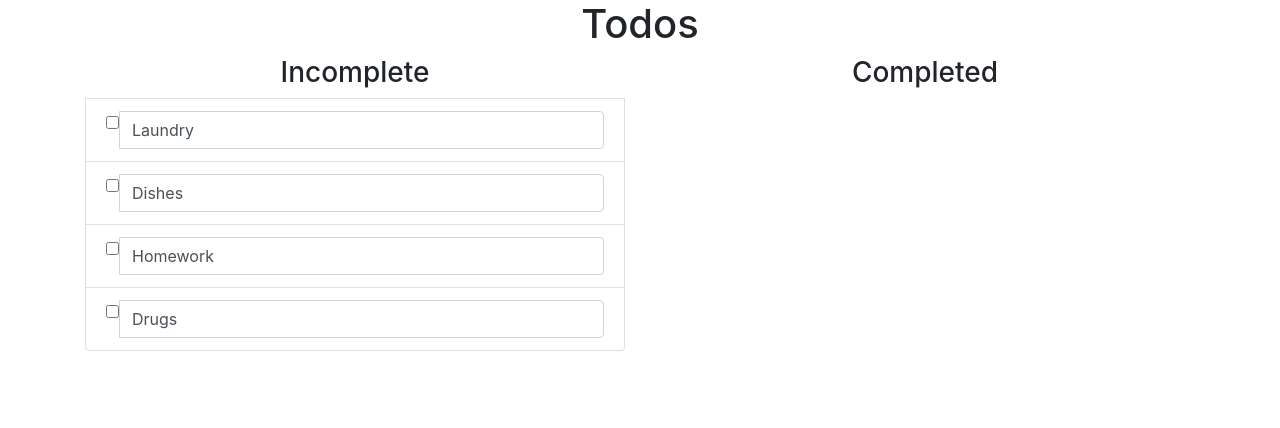
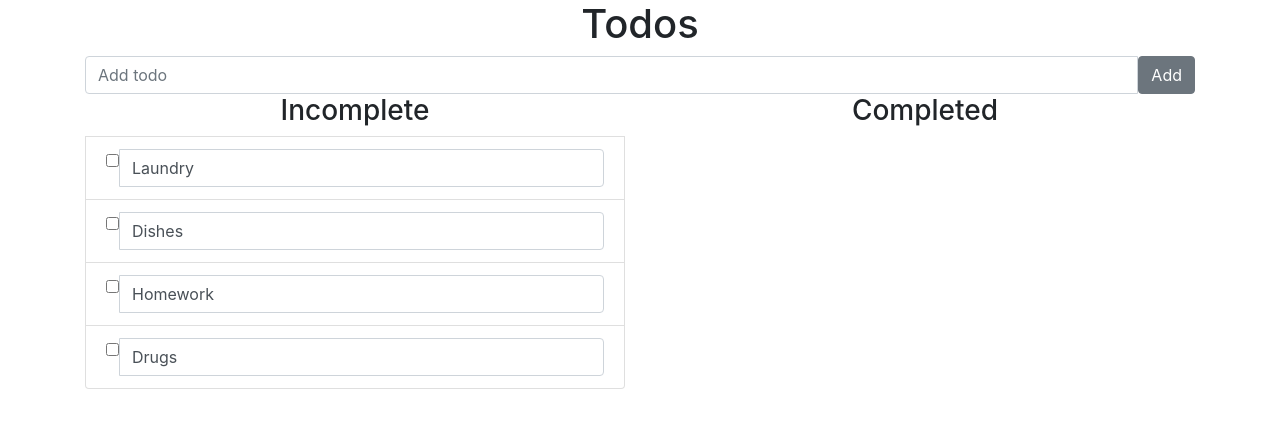
Before and after one commit to d-levin/angular2-todo-app, an Angular app: page / in a window 1280 px wide. Shown: the top 428 px of the page. Built offline with nearby package versions, Linux system fonts and the light colour scheme.

Commit message:
Add support for creating a new todo

```diff
--- a/src/app/app.component.html
+++ b/src/app/app.component.html
@@ -1,5 +1,19 @@
 <div class="container">
   <h1 class="text-center">Todos</h1>
+
+  <div class="input-group">
+    <input
+      type="text"
+      class="form-control"
+      placeholder="Add todo"
+      aria-label="Add todo"
+      [(ngModel)]="task"
+      required
+    >
+    <span class="input-group-btn">
+      <button class="btn btn-secondary" type="button" (click)="add()">Add</button>
+    </span>
+  </div>
 
   <div class="row">
     <div class="col-lg-6">
--- a/src/app/app.component.ts
+++ b/src/app/app.component.ts
@@ -10,6 +10,9 @@
   styleUrls: ['./app.component.css']
 })
 export class AppComponent implements OnInit {
+
+  task = '';
+
   todos: Todo[] = [];
 
   get incomplete(): Todo[] { return this.todos.filter(todo => !todo.done); }
@@ -18,7 +21,13 @@
 
   constructor(private todoService: TodoService) { }
 
-  getTodos(): void {
+  add(): void {
+    if (this.task) {
+      this.todoService.addTodo(this.task).then(() => this.task = '');
+    }
+  }
+
+  private getTodos(): void {
     this.todoService.getTodos().then(todos => this.todos = todos);
   }
 
--- a/src/app/app.module.ts
+++ b/src/app/app.module.ts
@@ -1,4 +1,5 @@
 import { BrowserModule } from '@angular/platform-browser';
+import { FormsModule } from '@angular/forms';
 import { NgModule } from '@angular/core';
 import { NgbModule } from '@ng-bootstrap/ng-bootstrap';
 
@@ -16,6 +17,7 @@
   ],
   imports: [
     BrowserModule,
+    FormsModule,
     NgbModule.forRoot()
   ],
   providers: [TodoService],
--- a/src/app/classes/todo.ts
+++ b/src/app/classes/todo.ts
@@ -1,3 +1,3 @@
 export class Todo {
-  constructor(public id: number, public task: string, public done: boolean) {}
+  constructor(public id: number, public task: string, public done?: boolean) {}
 }
--- a/src/app/services/todo-service/mock-todos.ts
+++ b/src/app/services/todo-service/mock-todos.ts
@@ -1,8 +1,8 @@
 import { Todo } from '../../classes/todo';
 
 export const TODOS: Todo[] = [
-  { id: 1, task: 'Laundry',  done: false },
-  { id: 2, task: 'Dishes',  done: false },
-  { id: 3, task: 'Homework',  done: false },
-  { id: 4, task: 'Drugs', done: false }
+  { id: 1, task: 'Laundry' },
+  { id: 2, task: 'Dishes' },
+  { id: 3, task: 'Homework' },
+  { id: 4, task: 'Drugs' }
 ];
--- a/src/app/services/todo-service/todo.service.ts
+++ b/src/app/services/todo-service/todo.service.ts
@@ -19,4 +19,12 @@
     return delayedResolver(TODOS);
   }
 
+  addTodo(task: string): Promise<Todo> {
+    const todo = new Todo(Math.random(), task);
+    return delayedResolver(todo).then(resolved => {
+      TODOS.push(todo);
+      return resolved;
+    });
+  }
+
 }
```
